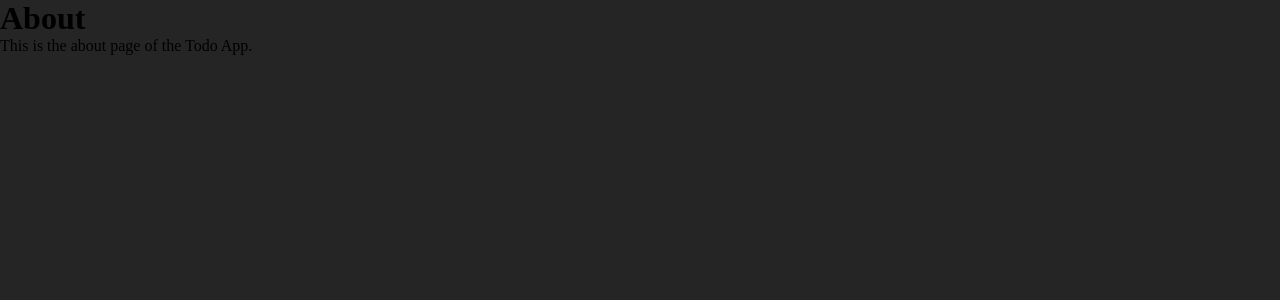
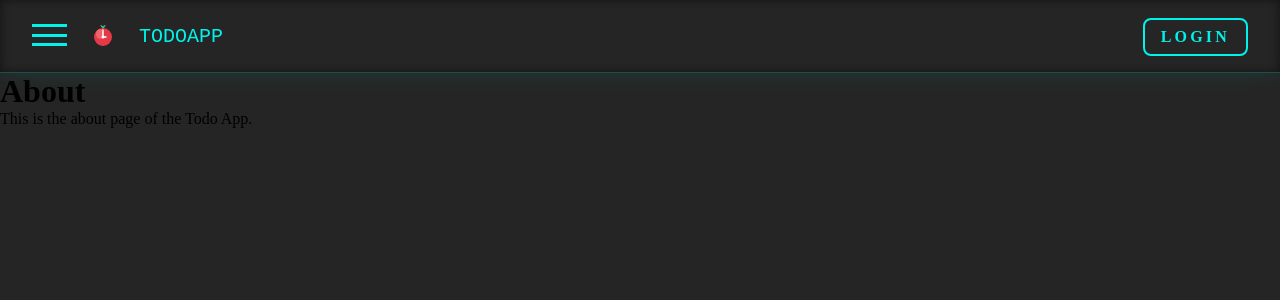
Before and after one commit to threezinedine/todoapp, a React (Vite) app in the folder client/: page /about in a window 1280 px wide. Shown: the top 300 px of the page. Built offline with nearby package versions, Linux system fonts and the light colour scheme.

Commit message:
[feature] complete login page

```diff
--- a/client/src/AppRouter.tsx
+++ b/client/src/AppRouter.tsx
@@ -39,7 +39,7 @@ const routes: RouteConfig[] = [
 	{
 		path: '/login',
 		element: (
-			<RootLayout>
+			<RootLayout hasNavbarRightSide={false}>
 				<Login />
 			</RootLayout>
 		),
--- a/client/src/components/drop-menu/DropMenu.module.scss
+++ b/client/src/components/drop-menu/DropMenu.module.scss
@@ -3,6 +3,8 @@
 	--hover-storke: #fff;
 	--hover-color: #fff;
 
+	position: absolute;
+	right: 0;
 	width: 200px;
 	background-color: rgba(36, 40, 50, 1);
 	background-image: linear-gradient(
--- a/client/src/components/navbar/Navbar.tsx
+++ b/client/src/components/navbar/Navbar.tsx
@@ -2,18 +2,34 @@ import type { NavbarProps } from './NavbarProps'
 import styles from './Navbar.module.scss'
 import { MenuToggle } from '../menu-toggle'
 
-export function Navbar({ icon, rightSide }: NavbarProps) {
+export function Navbar({
+	icon,
+	rightSide,
+	onClickMenuToggle,
+	onIconClick,
+	onBranchClick,
+}: NavbarProps) {
 	return (
 		<div className={styles.navbar}>
 			<div className={styles['left-side']}>
 				<div className={styles['menu-toggle']}>
 					<MenuToggle
 						isOpen={false}
-						onClick={() => {}}
+						onClick={() => onClickMenuToggle?.()}
 					/>
 				</div>
-				<div className={styles.logo}>{icon}</div>
-				<div className={styles.branch}>TodoApp</div>
+				<div
+					className={styles.logo}
+					onClick={onIconClick}
+				>
+					{icon}
+				</div>
+				<div
+					className={styles.branch}
+					onClick={onBranchClick}
+				>
+					TodoApp
+				</div>
 			</div>
 			<div className={styles['right-side']}>{rightSide}</div>
 		</div>
--- a/client/src/components/navbar/NavbarProps.ts
+++ b/client/src/components/navbar/NavbarProps.ts
@@ -1,4 +1,7 @@
 export interface NavbarProps {
 	icon: React.ReactNode
 	rightSide?: React.ReactNode
+	onClickMenuToggle?: () => Promise<void>
+	onIconClick?: () => Promise<void>
+	onBranchClick?: () => Promise<void>
 }
--- a/client/src/layout/rootLayout/RootLayout.module.scss
+++ b/client/src/layout/rootLayout/RootLayout.module.scss
@@ -1,5 +1,19 @@
-.root {
+.wrapper {
 	background-color: #252525;
 	min-height: 100vh;
-	width: 100vw;
+	width: 100%;
+	display: flex;
+	flex-direction: column;
+
+	.navbar {
+		position: sticky;
+		top: 0;
+		z-index: 100;
+	}
+
+	.body {
+		flex: 1;
+		display: flex;
+		flex-direction: column;
+	}
 }
--- a/client/src/layout/rootLayout/RootLayout.tsx
+++ b/client/src/layout/rootLayout/RootLayout.tsx
@@ -1,6 +1,60 @@
 import styles from './RootLayout.module.scss'
+import type { RootLayoutProps } from './RootLayoutProps'
 import clsx from 'clsx'
+import { useNavigate } from 'react-router-dom'
+import { Avatar, Button, Navbar } from '~/components'
+import { Dropdown } from '~/features/dropdown/components/dropdown/Dropdown'
+import { PomodoroIcon } from '~/icons'
+import { useAuthStore } from '~/stores'
 
-export function RootLayout({ children }: { children: React.ReactNode }) {
-	return <div className={clsx(styles.root)}>{children}</div>
+export function RootLayout({
+	children,
+	hasNavbarRightSide = true,
+}: RootLayoutProps) {
+	const { isAuthenticated } = useAuthStore()
+	const navigate = useNavigate()
+
+	return (
+		<div className={clsx(styles.wrapper)}>
+			<div className={styles.navbar}>
+				<Navbar
+					onIconClick={async () => navigate('/')}
+					onBranchClick={async () => navigate('/')}
+					icon={<PomodoroIcon />}
+					rightSide={
+						hasNavbarRightSide &&
+						(isAuthenticated ? (
+							<Dropdown
+								items={[
+									{
+										label: 'Profile',
+										onClick: async () => {
+											navigate('/profile')
+										},
+									},
+									{
+										isSeparator: true,
+									},
+									{
+										label: 'Logout',
+										onClick: async () => {
+											navigate('/login')
+										},
+									},
+								]}
+							>
+								<Avatar name="John Doe" />
+							</Dropdown>
+						) : (
+							<Button
+								text="Login"
+								variant="glick-black"
+							/>
+						))
+					}
+				/>
+			</div>
+			<div className={clsx(styles.body)}>{children}</div>
+		</div>
+	)
 }
--- /dev/null
+++ b/client/src/layout/rootLayout/RootLayoutProps.ts
@@ -0,0 +1,4 @@
+export interface RootLayoutProps {
+	children: React.ReactNode
+	hasNavbarRightSide?: boolean
+}
--- a/client/src/pages/login/Login.module.scss
+++ b/client/src/pages/login/Login.module.scss
@@ -1,6 +1,10 @@
 .container {
-	display: flex;
-	justify-content: center;
-	align-items: center;
-	height: 100vh;
+	width: 100%;
+	height: 100%;
+
+	.internal {
+		display: flex;
+		justify-content: center;
+		align-items: center;
+	}
 }
--- a/client/src/pages/login/Login.tsx
+++ b/client/src/pages/login/Login.tsx
@@ -5,7 +5,9 @@ import clsx from 'clsx'
 export function Login() {
 	return (
 		<div className={clsx(styles.container)}>
-			<LoginCard />
+			<div className={clsx(styles.internal)}>
+				<LoginCard />
+			</div>
 		</div>
 	)
 }
```
